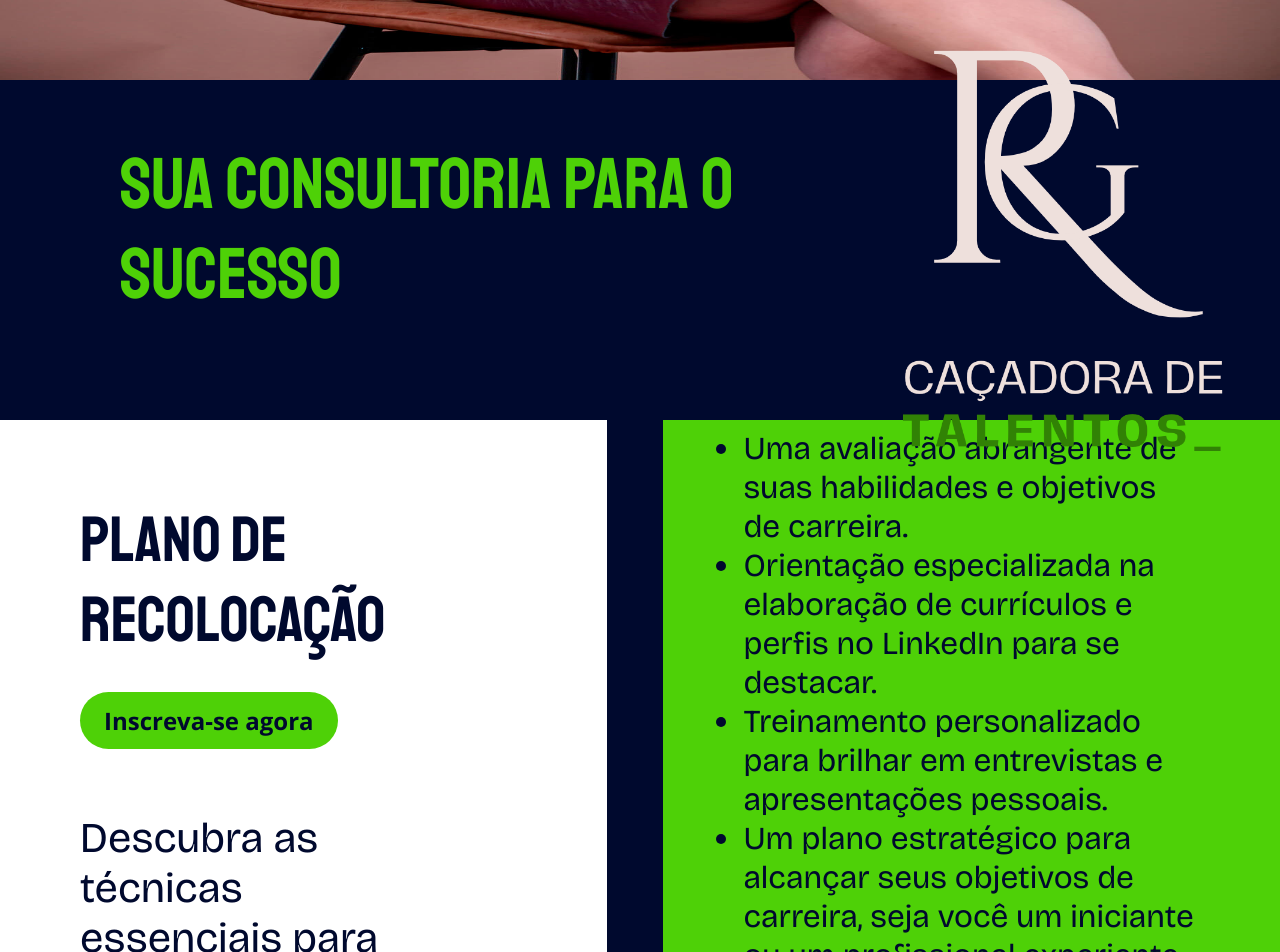
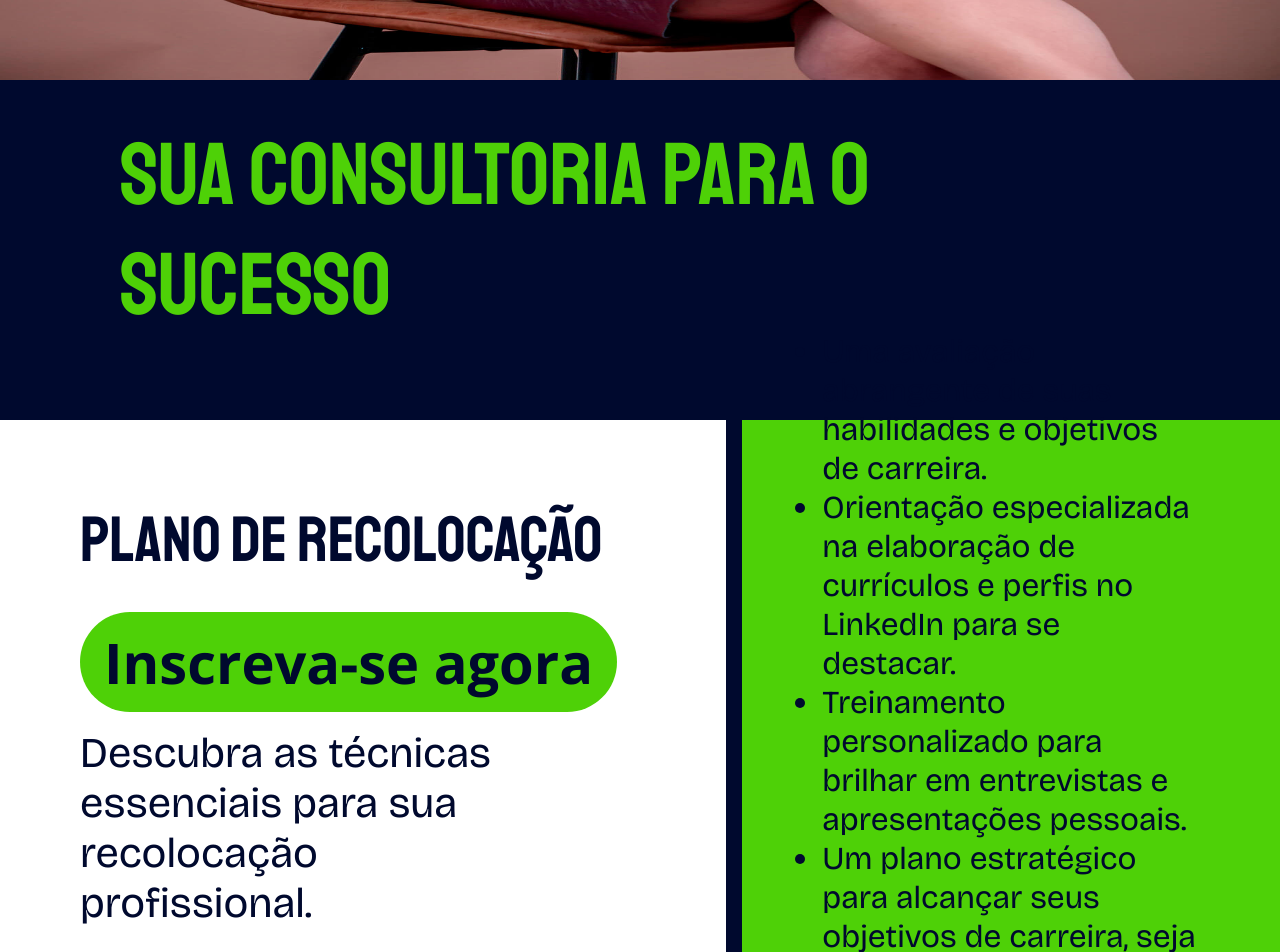
Before and after one commit to natanielporto/rafagil, a React (Vite) app: page / in a window 1280 px wide. Shown: the part 720-1672 px from the top of the page. Built offline with nearby package versions, Linux system fonts and the light colour scheme.

Commit message:
whites are responsive

```diff
--- a/src/components/LandingSlice/styles.ts
+++ b/src/components/LandingSlice/styles.ts
@@ -29,10 +29,12 @@ export const LeftContainer = styled.div`
 export const Logo = styled.img`
   margin-right: 10rem;
   @media only screen and (min-width: 375px) {
-    transform: scale(0.3);
+    transform: scale(0.5);
     position: absolute;
+    top: -600px;
     left: 300px;
-    margin-bottom: 80px;
+    /* left: 300px;
+    margin-bottom: 80px; */
   }
   @media only screen and (min-width: 821px) {
     transform: scale(0.6);
@@ -50,8 +52,8 @@ export const MainTitle = styled.span`
   @media only screen and (min-width: 375px) {
     position: absolute;
     left: 120px;
-    width: 150%;
-    font-size: 4.5rem;
+    width: 400%;
+    font-size: 5.5rem;
   }
   @media only screen and (min-width: 821px) {
     margin-right: 0rem;
--- a/src/components/WhiteCard/styles.ts
+++ b/src/components/WhiteCard/styles.ts
@@ -20,6 +20,9 @@ export const CardContainer = styled.div<{ orientation: "left" | "right" }>`
     `
     margin-right: 0;
   `}
+  @media only screen and (min-width: 375px) {
+    width: 100%;
+  }
 `;
 
 export const Title = styled.div`
@@ -27,6 +30,9 @@ export const Title = styled.div`
   text-transform: capitalize;
   font-size: 4rem;
   margin-bottom: 3rem;
+  @media only screen and (min-width: 375px) {
+    margin-bottom: 1rem;
+  }
   @media only screen and (min-width: 415px) {
     margin-bottom: 2rem;
   }
@@ -47,12 +53,21 @@ export const CTA = styled.div`
   @media only screen and (min-width: 821px) {
     margin-bottom: 4rem;
   }
+
+  @media only screen and (min-width: 375px) {
+    font-size: 3.5rem;
+    border-radius: 60px;
+    margin-bottom: 1rem;
+  }
 `;
 export const MainInfo = styled.div`
   font-family: "Bricolage Grotesque", sans-serif;
   font-size: 2.65rem;
   width: 80%;
   margin-bottom: 3rem;
+  @media only screen and (min-width: 375px) {
+    margin-bottom: 2rem;
+  }
   @media only screen and (min-width: 415px) {
     margin-bottom: 2rem;
   }
@@ -62,4 +77,9 @@ export const Description = styled.div`
   font-size: 1.5rem;
   width: 75%;
   margin-bottom: 2rem;
+
+  @media only screen and (min-width: 375px) {
+    width: 100%;
+    font-size: 2rem;
+  }
 `;
```
